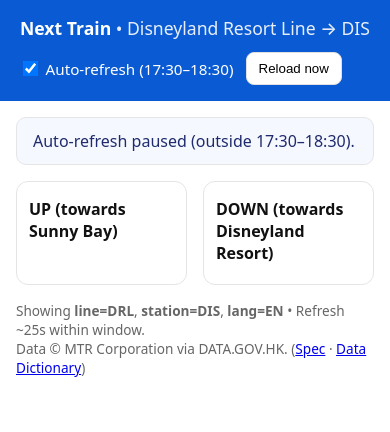
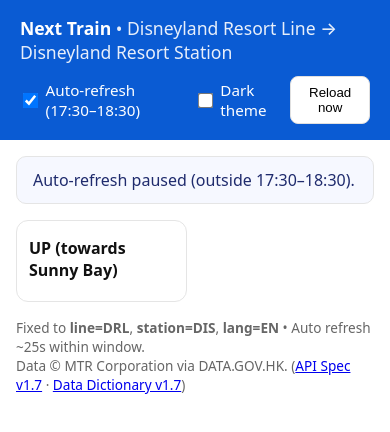
Before and after one commit to ditto-link01/mtr-train-dashboard, a plain HTML site: page index.html in a window 390 px wide. Drawn offline with Linux system fonts and the light colour scheme.

Commit message:
Update v0.2

```diff
--- a/index.html
+++ b/index.html
@@ -2,42 +2,57 @@
 <html lang="en">
 <head>
   <meta charset="utf-8" />
-  <title>MTR Next Train – Disneyland Resort (DIS)</title>
+  <title>MTR Next Train – Disneyland Resort Station (DIS)</title>
   <meta name="viewport" content="width=device-width,initial-scale=1" />
   <link rel="stylesheet" href="./styles.css" />
 </head>
 <body>
   <header>
-    <h1>Next Train <span class="muted">• Disneyland Resort Line → DIS</span></h1>
+    <div class="title">
+      <span class="status-dot" id="statusDot" aria-hidden="true"></span>
+      <h1>Next Train <span class="muted">• Disneyland Resort Line → Disneyland Resort Station</span></h1>
+    </div>
     <div class="controls">
       <label class="switch" title="Refresh only during 17:30–18:30">
         <input type="checkbox" id="auto" checked />
         Auto‑refresh (17:30–18:30)
       </label>
-      <button id="reload">Reload now</button>
+
+      <label class="switch" title="Toggle dark theme">
+        <input type="checkbox" id="themeToggle" />
+        Dark theme
+      </label>
+
+      <button id="reload" class="btn">
+        <span class="spinner" id="spinner" aria-hidden="true"></span>
+        Reload now
+      </button>
     </div>
   </header>
 
   <main>
-    <section id="status" class="ok">Loading…</section>
+    <!-- Colour-coded overall status -->
+    <section id="status" class="status status--ok">Loading…</section>
 
-    <section class="columns">
+    <!-- Headway warning appears only if any interval ≥ 11 min during 17:30–18:30 -->
+    <section id="intervalWarn" class="warn" hidden>
+      Heads up: service headway is <b>≥ 11 minutes</b>. You may want to leave a bit earlier.
+    </section>
+
+    <!-- Only the UP list (DIS -> SUN) -->
+    <section class="columns one">
       <div class="card">
         <h2>UP (towards Sunny Bay)</h2>
         <ul id="up"></ul>
-      </div>
-      <div class="card">
-        <h2>DOWN (towards Disneyland Resort)</h2>
-        <ul id="down"></ul>
       </div>
     </section>
 
     <footer>
       <div>
-        Showing <b>line=DRL</b>, <b>station=DIS</b>, <b>lang=EN</b> • Refresh ~25s within window.<br/>
+        Fixed to <b>line=DRL</b>, <b>station=DIS</b>, <b>lang=EN</b> • Auto refresh ~25s within window.<br/>
         Data © MTR Corporation via DATA.GOV.HK.
-        (<a href="https://opendata.mtr.com.hk/doc/Next_Train_API_Spec_v1.7.pdf" target="_blank" rel="noopener">Spec</a> ·
-         <a href="https://opendata.mtr.com.hk/doc/Next_Train_DataDictionary_v1.7.pdf" target="_blank" rel="noopener">Data Dictionary</a>)
+        (<a href="https://opendata.mtr.com.hk/doc/Next_Train_API_Spec_v1.7.pdf" target="_blank" rel="noopener">API Spec v1.7</a> ·
+         <a href="https://opendata.mtr.com.hk/doc/Next_Train_DataDictionary_v1.7.pdf" target="_blank" rel="noopener">Data Dictionary v1.7</a>)
       </div>
     </footer>
   </main>
```
